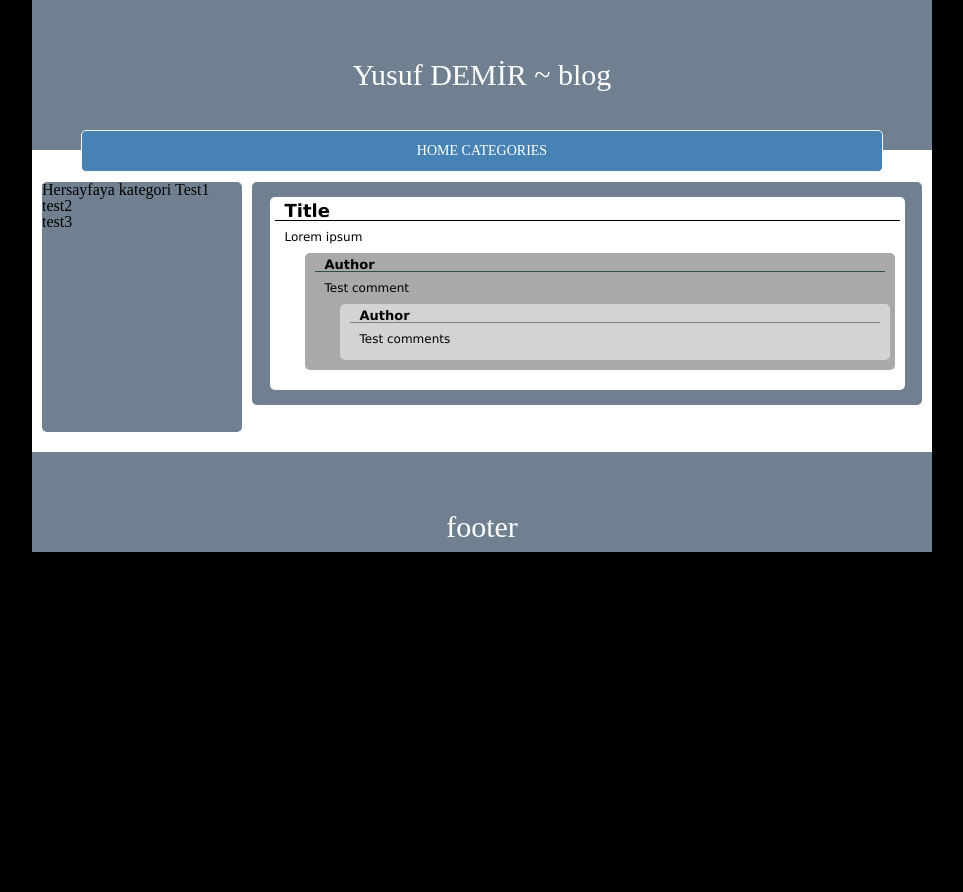
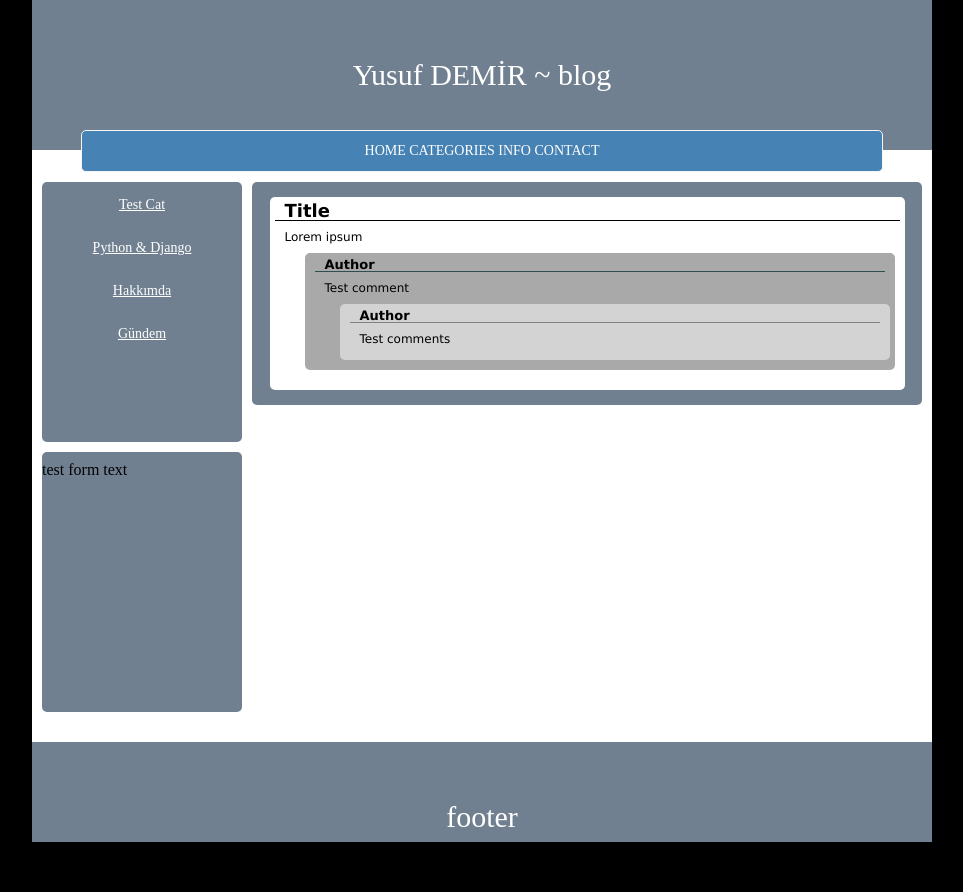
Before and after one commit to yusufdemir/blog, a Django app: page / in a window 1280 px wide. Shown: the whole page, without its empty margins (158-1121 px from the left). Before the commit the page ends 552 px from the top, so only its background shows below. Run offline with Django 3.2, Linux system fonts and the light colour scheme; data comes from the database, SQL or seed files in the repository; both versions use the stored data as it was after the commit; parts of the project's set-up code (start-up, migrations or seed data) failed here and were passed over.

Commit message:
login colum add urls edit

```diff
--- a/account/context_processors.py
+++ b/account/context_processors.py
@@ -1,4 +1,9 @@
 __author__ = 'yusuf'
+from post.models import mCategories
+def categories(request):
+    cat = mCategories.objects.all()
+    return {'cat': cat}
 
-def categories(request):
-    return {'cat': 'Hersayfaya kategori'}
+def loginForm(request):
+    form = "test form text"
+    return {'loginform':form}
--- a/static/css/style.css
+++ b/static/css/style.css
@@ -48,6 +48,12 @@ body{background-color: black;}
     border-radius: 5px;
     border:1px solid whitesmoke;
 }
+#cat_sabit {
+    width: 210px;
+    min-height: 300px;
+    float:left;
+    background-color: white;
+}
 
 #categories{
     width: 200px;
@@ -56,6 +62,25 @@ body{background-color: black;}
     margin-left: 10px;
     border-radius: 5px;
     float: left ;
+    padding-top: 10px;
+    margin-bottom: 10px;
+}
+
+#categories a:link {
+    text-align: center;
+    color: white;
+    display: block;
+    line-height: 25px;
+    margin-bottom: 2px;
+    font-size: 14px;
+}
+
+#categories a:hover{
+    background-color: cornflowerblue;
+}
+
+#container a:visited{
+    color: white;
 }
 
 #contents{
--- a/templates/base.html
+++ b/templates/base.html
@@ -19,17 +19,28 @@
             {% endif %}
             <a href="/index/">{% trans "HOME" %}</a>
             <a href="/categories/">{% trans "CATEGORIES" %}</a>
+            <a href="/info/">{% trans "INFO" %}</a>
+            <a href="/contact/">{% trans "CONTACT" %}</a>
 
         {% endif %}
     </div>
+    <div id="cat_sabit">
+        <div id="categories">
+            {% for i in cat %}
+                <a href="/cat/{{ i.id }}" >{{ i }}</a>
+                <br>
+            {% endfor %}
 
-    <div id="categories">
-        {{ cat }}
-        Test1<br>
-        test2<br>
-        test3<br>
+        </div>
+
+        <div id="categories">
+          {% if not user.is_authenticated %}
+            {{ loginform }}
+          {% else %}
+              {% trans "Welcome" %} {{ first_name }}
+          {% endif %}
+        </div>
     </div>
-
     <div id="contents">
 
         <div id="content">
--- a/ydblog/settings.py
+++ b/ydblog/settings.py
@@ -126,13 +126,14 @@ INSTALLED_APPS = (
 )
 
 TEMPLATE_CONTEXT_PROCESSORS = (
-    'account.context_processors.categories',
     "django.contrib.auth.context_processors.auth",
     "django.core.context_processors.debug",
     "django.core.context_processors.i18n",
     "django.core.context_processors.media",
     "django.core.context_processors.static",
     "django.contrib.messages.context_processors.messages",
+    'account.context_processors.categories',
+    'account.context_processors.loginForm',
 )
 
 # A sample logging configuration. The only tangible logging
--- a/ydblog/urls.py
+++ b/ydblog/urls.py
@@ -8,12 +8,12 @@ urlpatterns = patterns('',
     # Examples:
     # url(r'^$', 'ydblog.views.home', name='home'),
     # url(r'^ydblog/', include('ydblog.foo.urls')),
-
+    # Uncomment the next line to enable the admin:
+    url(r'^admin/', include(admin.site.urls)),
     # Uncomment the admin/doc line below to enable admin documentation:
     url(r'^admin/doc/', include('django.contrib.admindocs.urls')),
 
-    # Uncomment the next line to enable the admin:
-    url(r'^admin/', include(admin.site.urls)),
+
     url(r'^$', 'account.views.test'),
     url(r'^accounts/login/$', 'django.contrib.auth.views.login', {'template_name': 'login.html'}),
     url(r'^register/$', 'account.views.register'),
@@ -21,6 +21,6 @@ urlpatterns = patterns('',
     url(r'^reg/$','account.views.register',name='test'),
     url(r'^regpost/$','post.views.PostView',name='test'),
     url(r'^index/$','post.views.index'),
-    (r'^i18n/', include('django.conf.urls.i18n')),
-    (r'^jsi18n/(?P<packages>\S+?)/$', 'django.views.i18n.javascript_catalog'),
+    url(r'^i18n/', include('django.conf.urls.i18n')),
+    url(r'^jsi18n/(?P<packages>\S+?)/$', 'django.views.i18n.javascript_catalog'),
 )
```
Also changed, not shown: ydblog.db, 5 other files.
